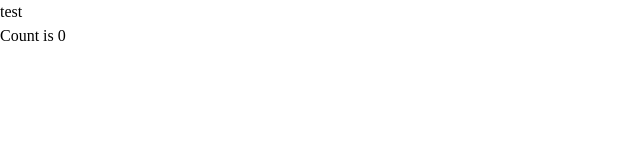
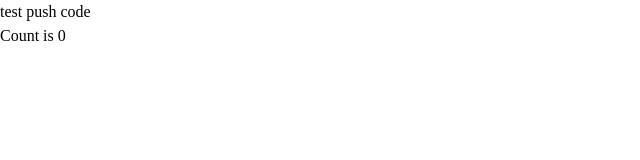
Before and after one commit to NoWhere0610/NovaCart, a React (Vite) app in the folder frontend/: page / in a window 1280 px wide. Shown: the top 160 px of the page, without its empty margins (0-640 px from the left). Built offline with nearby package versions, Linux system fonts and the light colour scheme.

Commit message:
test push code

```diff
--- a/frontend/src/App.jsx
+++ b/frontend/src/App.jsx
@@ -7,7 +7,7 @@ function App() {
     <>
       <section>
         <div>
-          <p>test</p>
+          <p>test push code</p>
         </div>
         <button
           type="button"
```
